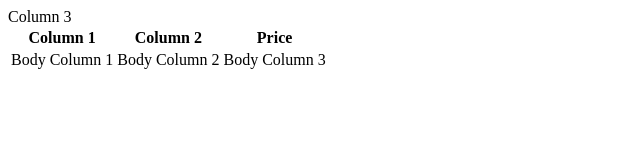
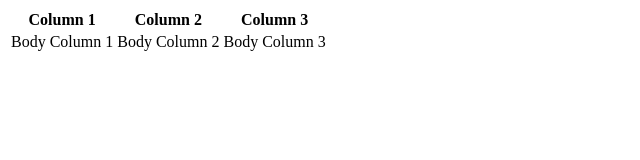
Before and after one commit to pmpbar/table_fixed_header, a plain HTML site: page index.html in a window 1280 px wide. Shown: the whole page, without its empty margins (0-640 px from the left). Drawn offline with Linux system fonts and the light colour scheme.

Commit message:
Update index.html

```diff
--- a/index.html
+++ b/index.html
@@ -19,10 +19,9 @@
                   Column 2
                 </div>
               </th>
-                Column 3
               <th>
                 <div>
-                Price
+                  Column 3
                 </div>
               </th>
             </tr>
```
